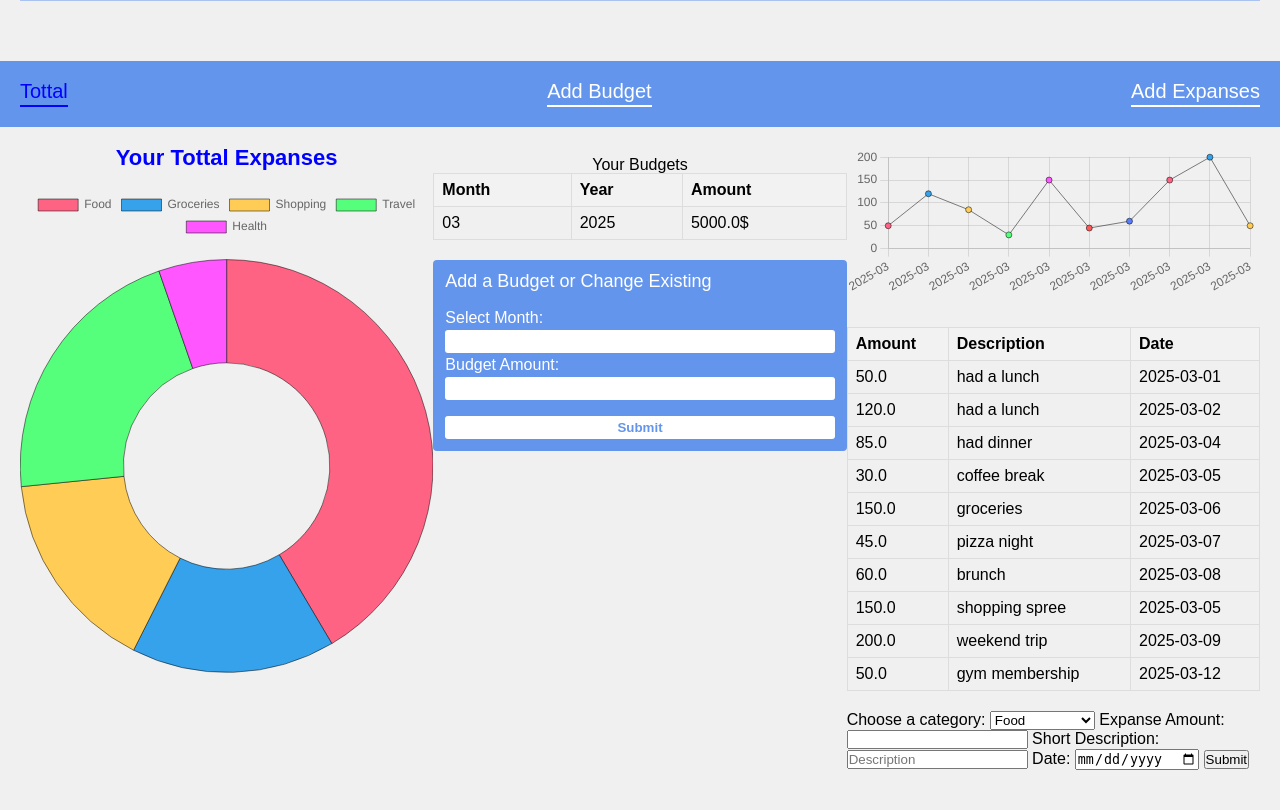
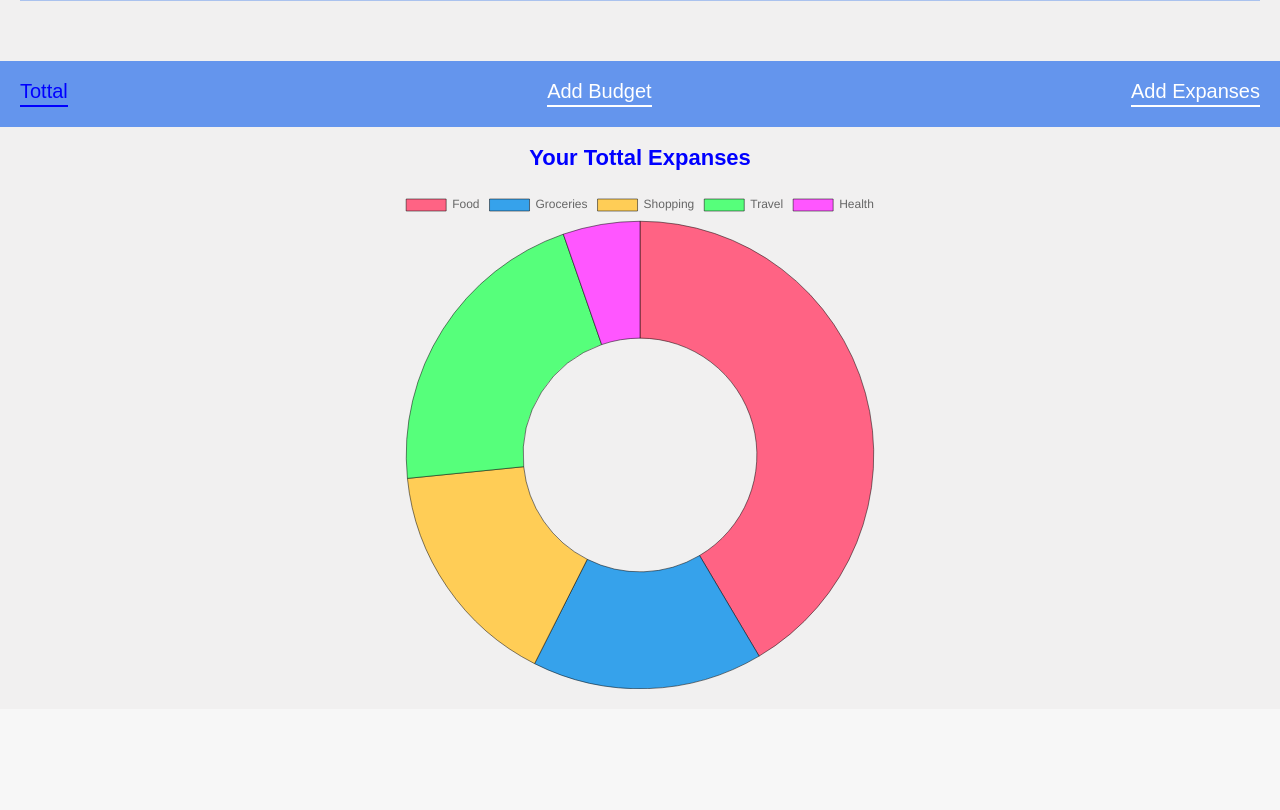
Before and after one commit to Irakli00/GRAPHdracula, a Flask app: page /user/1 in a window 1280 px wide. Shown: the part 365-1175 px from the top of the page. After the commit the page ends 1054 px from the top, so only its background shows below. Run offline with Flask 3, Linux system fonts and the light colour scheme; a user stored in the database is signed in; data comes from the database, SQL or seed files in the repository; both versions use the stored data as it was after the commit.

Commit message:
switchin pages

```diff
--- a/src/static/js/userExpanses.js
+++ b/src/static/js/userExpanses.js
@@ -171,3 +171,21 @@ document.addEventListener("DOMContentLoaded", function () {
 
     .catch((error) => console.error("Error fetching data:", error));
 });
+
+//-------------------
+const statBtns = document.getElementById("sections-nav").querySelectorAll("li");
+const statAreas = document
+  .querySelector(".stat-area")
+  .querySelectorAll(".stat-area > section");
+
+statBtns.forEach((el, i) => {
+  el.addEventListener("click", () => {
+    statBtns.forEach((btn) => {
+      btn.classList.remove("active");
+    });
+    el.classList.add("active");
+
+    statAreas.forEach((el) => el.classList.add("hidden"));
+    statAreas[el.dataset.index].classList.remove("hidden");
+  });
+});
--- a/src/templates/users/user.html
+++ b/src/templates/users/user.html
@@ -31,9 +31,9 @@
   </div>
   <section id="sections-nav">
     <ul>
-      <li class="active">Tottal</li>
-      <li>Add Budget</li>
-      <li>Add Expanses</li>
+      <li data-index="0" class="active">Tottal</li>
+      <li data-index="1">Add Budget</li>
+      <li data-index="2">Add Expanses</li>
     </ul>
   </section>
   <div class="container">
@@ -45,7 +45,7 @@
         </section>
       </section>
 
-      <section id="addBudget">
+      <section id="addBudget" class="hidden">
         {% if budgets %}
         <table class="budget-table">
           <caption>
@@ -86,7 +86,7 @@
         </article>
       </section>
 
-      <section id="addExpanses">
+      <section id="addExpanses" class="hidden">
         <article>
           <canvas id="expansesChart" data-userId="{{user.id}}"></canvas>
         </article>
```
Also changed, not shown: src/database.db.
